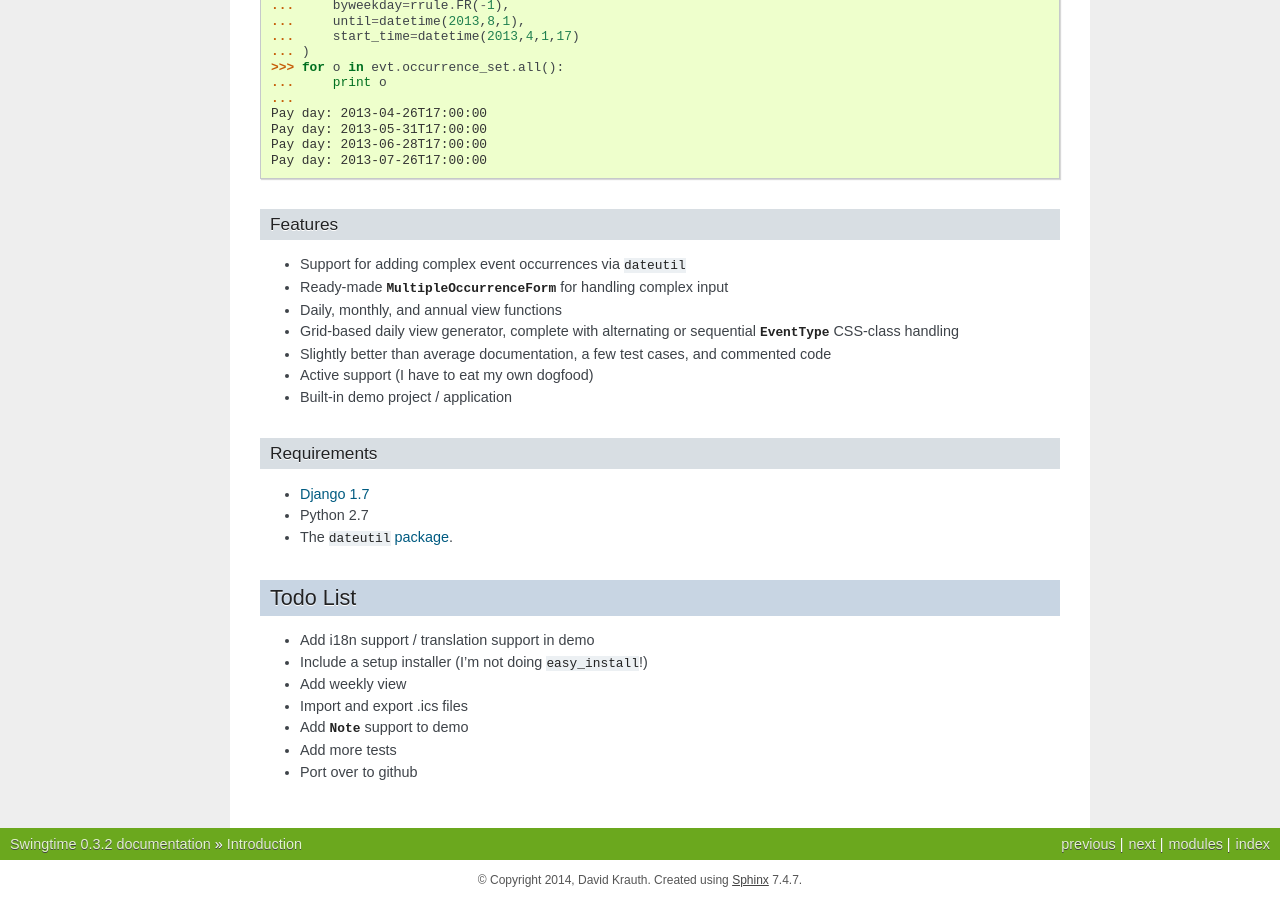
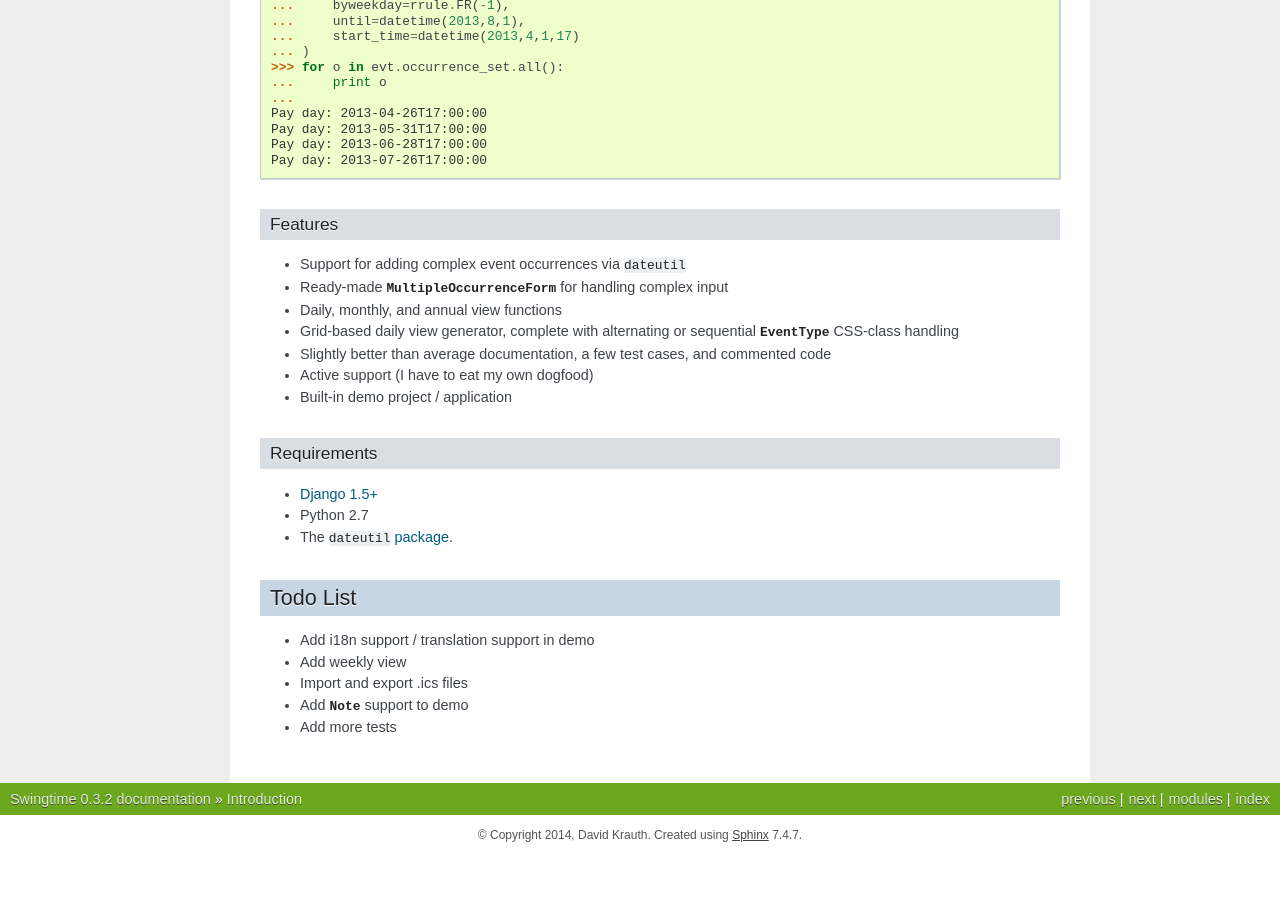
Before and after one commit to dakrauth/django-swingtime, a Sphinx documentation site: the page built from docs/intro.rst, in a window 1280 px wide and 900 px high, scrolled down 838 px. Built offline with Sphinx 7.4.7, drawn with Linux system fonts in a browser that asks for light colours; after the commit the page ends 1693 px from its top, so only the background shows below that.

Commit message:
A couple corrections to intro doc

```diff
--- a/docs/intro.rst
+++ b/docs/intro.rst
@@ -74,7 +74,7 @@ Features
 Requirements
 ------------
 
-* `Django 1.7 <http://www.djangoproject.com/download/>`_
+* `Django 1.5+ <http://www.djangoproject.com/download/>`_
 * Python 2.7
 * The ``dateutil`` `package <http://labix.org/python-dateutil>`_.
 
@@ -83,9 +83,7 @@ Todo List
 =========
 
 * Add i18n support / translation support in demo
-* Include a setup installer (I'm not doing ``easy_install``!)
 * Add weekly view
 * Import and export .ics files
 * Add :class:`~models.Note` support to demo
 * Add more tests
-* Port over to github
```
